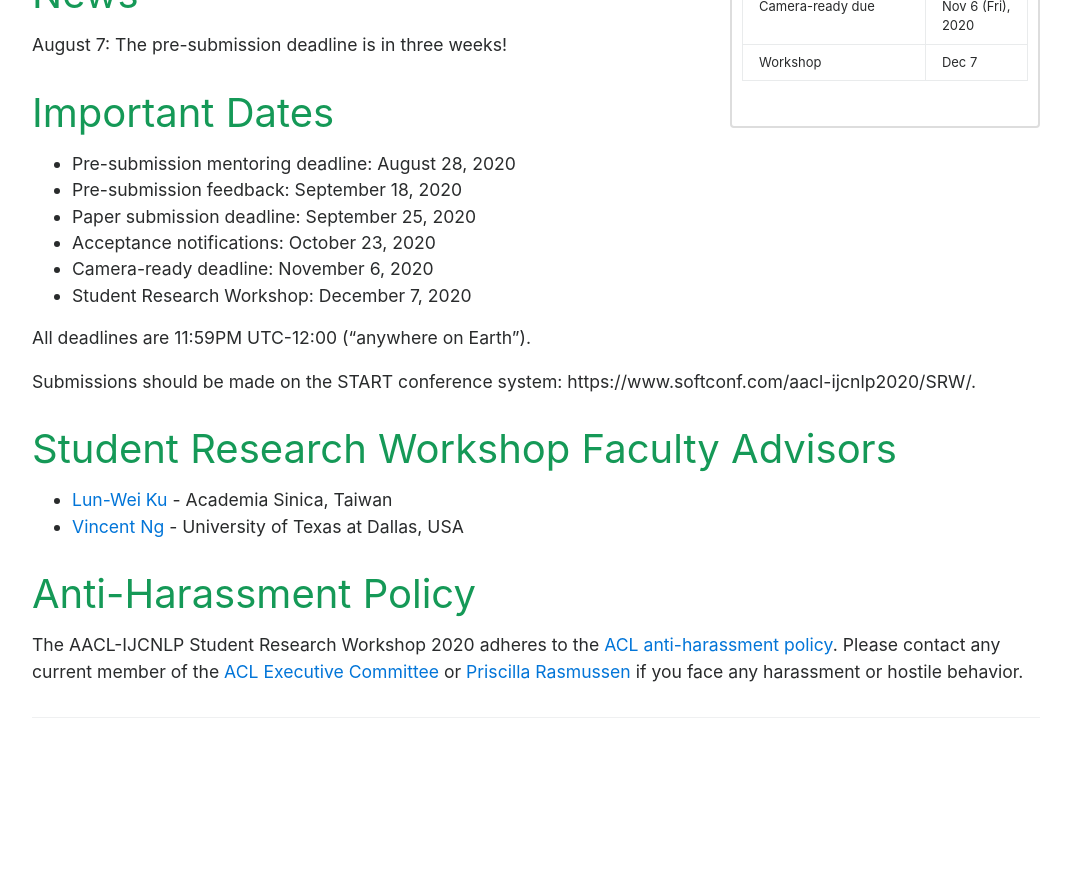
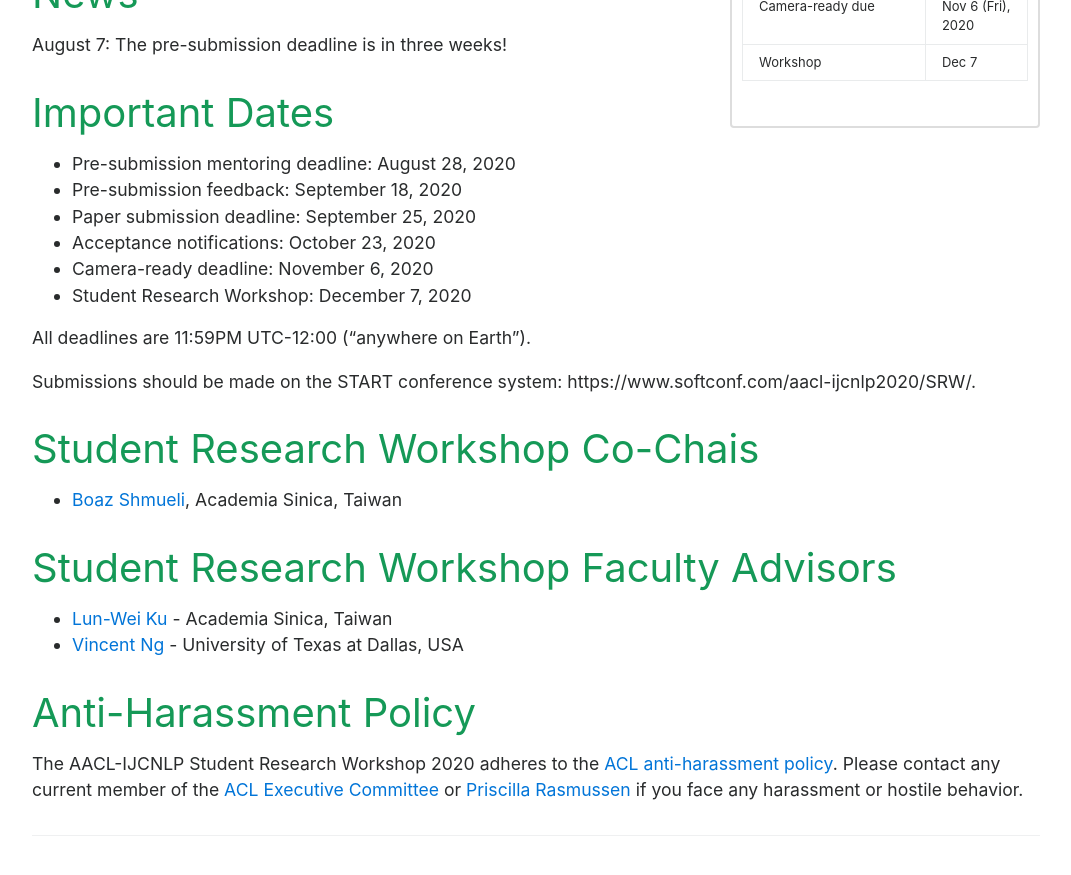
Before and after one commit to aacl2023-srw/aacl2023-srw.github.io, a Jekyll site: the page built from index.md, in a window 1280 px wide and 900 px high, scrolled down 720 px. Shown: the top 875 px of the window, without its empty margins (104-1175 px from the left). Built offline with Jekyll 4.4.1, drawn with Linux system fonts in a browser that asks for light colours; before the commit the page ends 1502 px from its top, so only the background shows below that.

Commit message:
Update index.md

```diff
--- a/index.md
+++ b/index.md
@@ -32,6 +32,10 @@ All deadlines are 11:59PM UTC-12:00 ("anywhere on Earth").
 Submissions should be made on the START conference system: https://www.softconf.com/aacl-ijcnlp2020/SRW/.
 
 
+# Student Research Workshop Co-Chais
+
+- [Boaz Shmueli](https://towardsdatascience.com/@shmueli), Academia Sinica, Taiwan
+
 # Student Research Workshop Faculty Advisors
 
 - [Lun-Wei Ku](https://www.iis.sinica.edu.tw/pages/lwku/) - Academia Sinica, Taiwan
```
